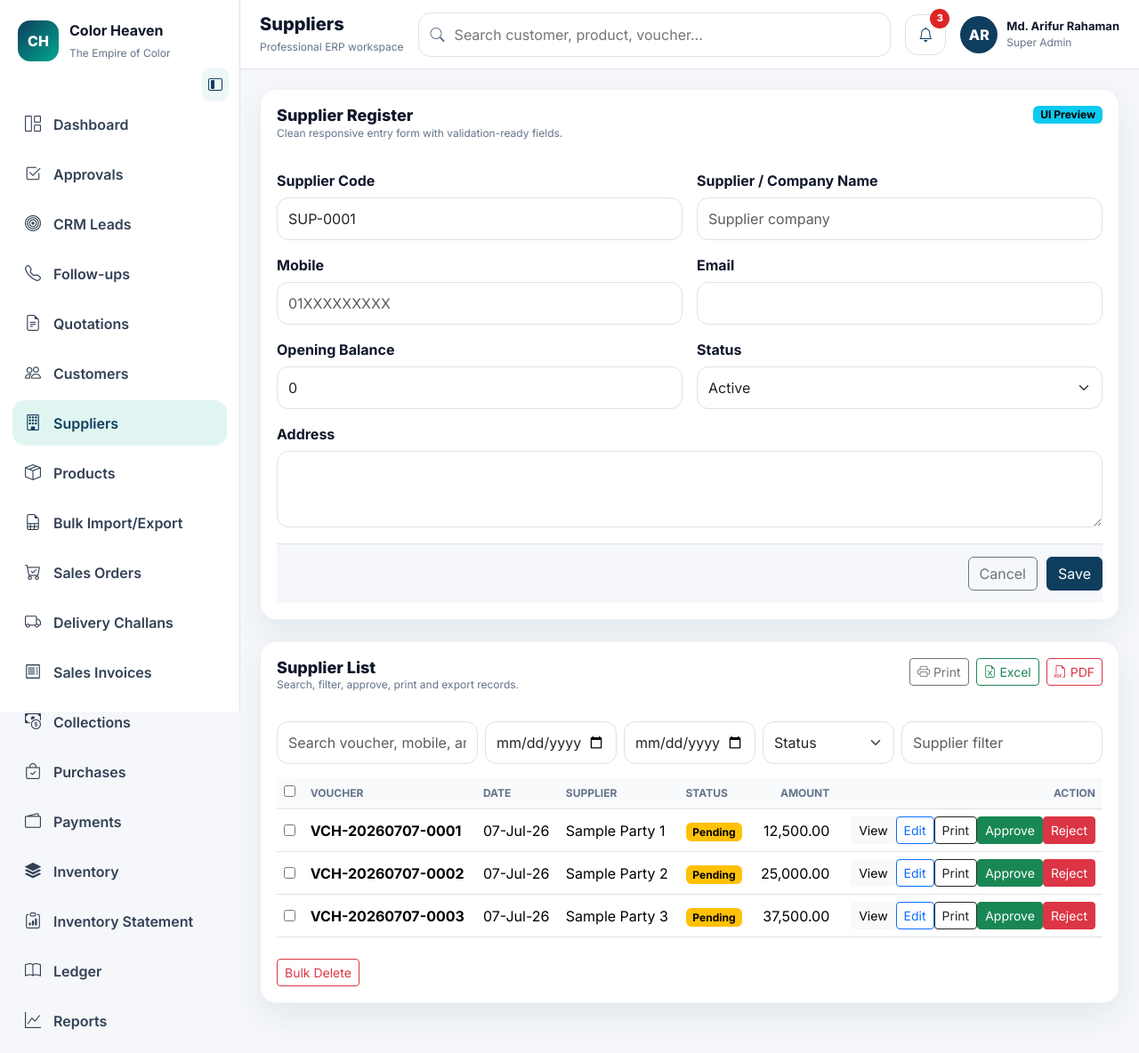
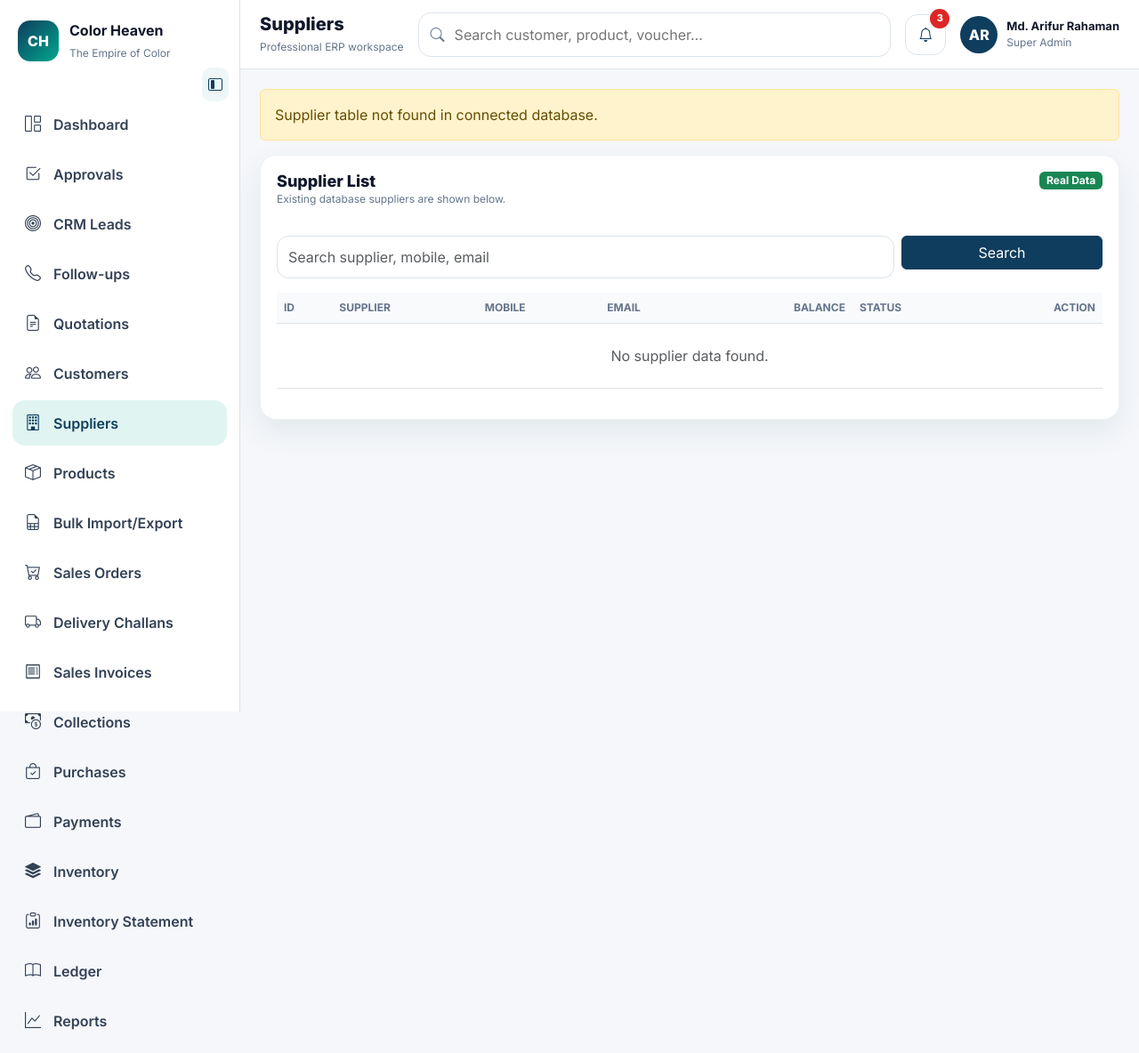
Before and after one commit to colorheaven/colorpolytech-live, a PHP site: page /suppliers.php in a window 1280 px wide. Shown: the top 1184 px of the page at 89% size. Run offline with PHP 8.4, Linux system fonts and the light colour scheme.

Commit message:
Show existing database suppliers in new UI

```diff
--- a/office/ch_suppliers.php
+++ b/office/ch_suppliers.php
@@ -1 +1,35 @@
-<?php require_once __DIR__.'/includes/ch_ui_components.php'; ch_begin_app('suppliers','Suppliers'); ch_quick_form('Supplier Register',[['label'=>'Supplier Code','value'=>'SUP-0001'],['label'=>'Supplier / Company Name','placeholder'=>'Supplier company'],['label'=>'Mobile','placeholder'=>'01XXXXXXXXX'],['label'=>'Email','type'=>'email'],['label'=>'Opening Balance','type'=>'number','value'=>'0'],['label'=>'Status','type'=>'select','options'=>['Active','Inactive','Hold']],['label'=>'Address','type'=>'textarea','full'=>true]]); ch_module_list('Supplier List','Supplier'); ch_end_app(); ?>
+<?php
+require_once __DIR__.'/includes/ch_backend.php';
+require_once __DIR__.'/includes/ch_ui_components.php';
+chb_require_login();
+$errors=[];$rows=[];$table='suppliers';
+try{
+    chb_db();
+    if(!chb_table_exists($table)){
+        foreach(['supplier','vendors','tbl_suppliers','parties'] as $t){ if(chb_table_exists($t)){ $table=$t; break; } }
+    }
+    if(chb_table_exists($table)){
+        $name=chb_pick_col($table,['supplier_name','company_name','name','party_name']);
+        $mobile=chb_pick_col($table,['mobile','phone','contact_number','supplier_mobile']);
+        $email=chb_pick_col($table,['email','supplier_email']);
+        $address=chb_pick_col($table,['address','supplier_address']);
+        $balance=chb_pick_col($table,['balance','current_balance','payable','opening_balance']);
+        $status=chb_pick_col($table,['status']);
+        $deleted=chb_pick_col($table,['deleted_at']);
+        $where='1=1';$params=[];$q=trim($_GET['q']??'');
+        if($deleted)$where.=" AND `$deleted` IS NULL";
+        if($q!=='' && $name){$parts=[];foreach(array_filter([$name,$mobile,$email]) as $c){$parts[]="`$c` LIKE ?";$params[]="%$q%";}if($parts)$where.=' AND ('.implode(' OR ',$parts).')';}
+        $order=$name?:'id';$st=chb_db()->prepare("SELECT * FROM `$table` WHERE $where ORDER BY `$order` ASC LIMIT 200");$st->execute($params);$rows=$st->fetchAll();
+    } else { $errors[]='Supplier table not found in connected database.'; }
+}catch(Throwable $e){$errors[]=$e->getMessage();}
+ch_begin_app('suppliers','Suppliers');
+foreach($errors as $e) echo '<div class="alert alert-warning">'.chb_e($e).'</div>';
+?>
+<div class="ch-card"><div class="ch-card-header"><div><h3>Supplier List</h3><p>Existing database suppliers are shown below.</p></div><span class="badge text-bg-success">Real Data</span></div>
+<form class="row g-2 mb-3" method="get"><div class="col-md-9"><input name="q" class="form-control" placeholder="Search supplier, mobile, email" value="<?=chb_e($_GET['q']??'')?>"></div><div class="col-md-3"><button class="btn btn-ch-primary w-100">Search</button></div></form>
+<div class="table-responsive"><table class="table ch-table align-middle"><thead><tr><th>ID</th><th>Supplier</th><th>Mobile</th><th>Email</th><th class="text-end">Balance</th><th>Status</th><th class="text-end">Action</th></tr></thead><tbody>
+<?php foreach($rows as $r): ?>
+<tr><td><?=chb_e($r['id']??'')?></td><td><strong><?=chb_e($name?($r[$name]??''):'')?></strong><br><small><?=chb_e($address?($r[$address]??''):'')?></small></td><td><?=chb_e($mobile?($r[$mobile]??''):'')?></td><td><?=chb_e($email?($r[$email]??''):'')?></td><td class="text-end"><?=ch_money($balance?($r[$balance]??0):0)?></td><td><span class="badge text-bg-<?=strtolower((string)($status?($r[$status]??'active'):'active'))==='active'?'success':'secondary'?>"><?=chb_e($status?($r[$status]??'Active'):'Active')?></span></td><td class="text-end"><button class="btn btn-sm btn-light">View</button><button class="btn btn-sm btn-outline-primary">Edit</button></td></tr>
+<?php endforeach; if(!$rows): ?><tr><td colspan="7" class="text-center text-muted py-4">No supplier data found.</td></tr><?php endif; ?>
+</tbody></table></div></div>
+<?php ch_end_app(); ?>
```
